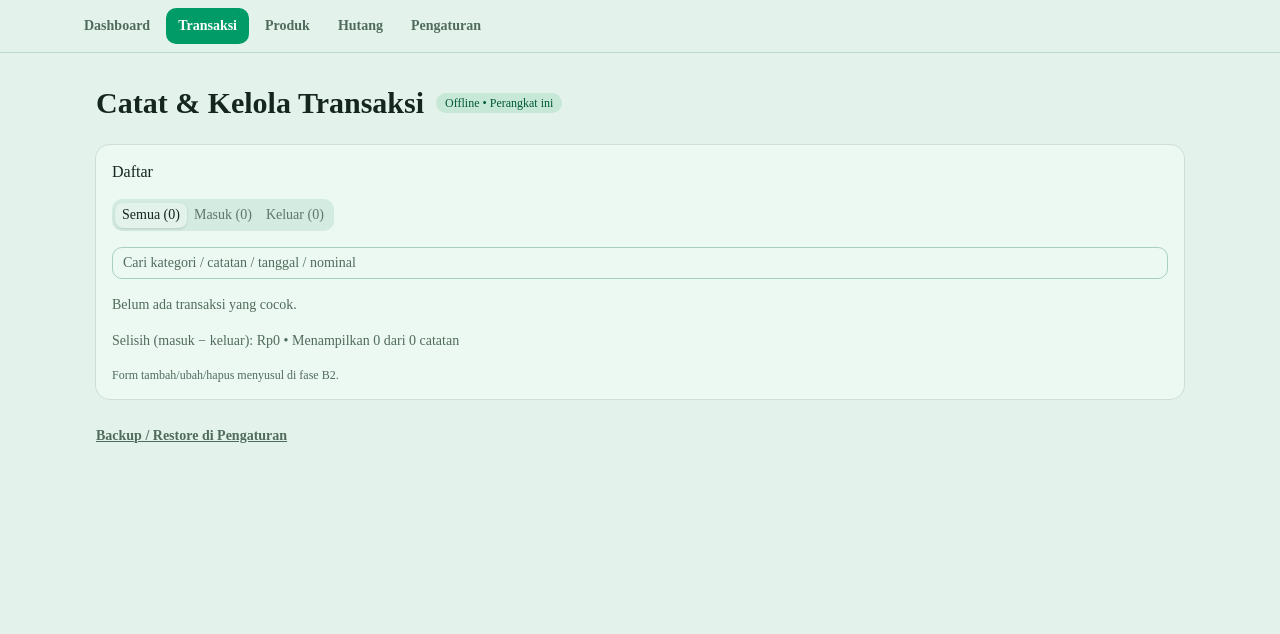
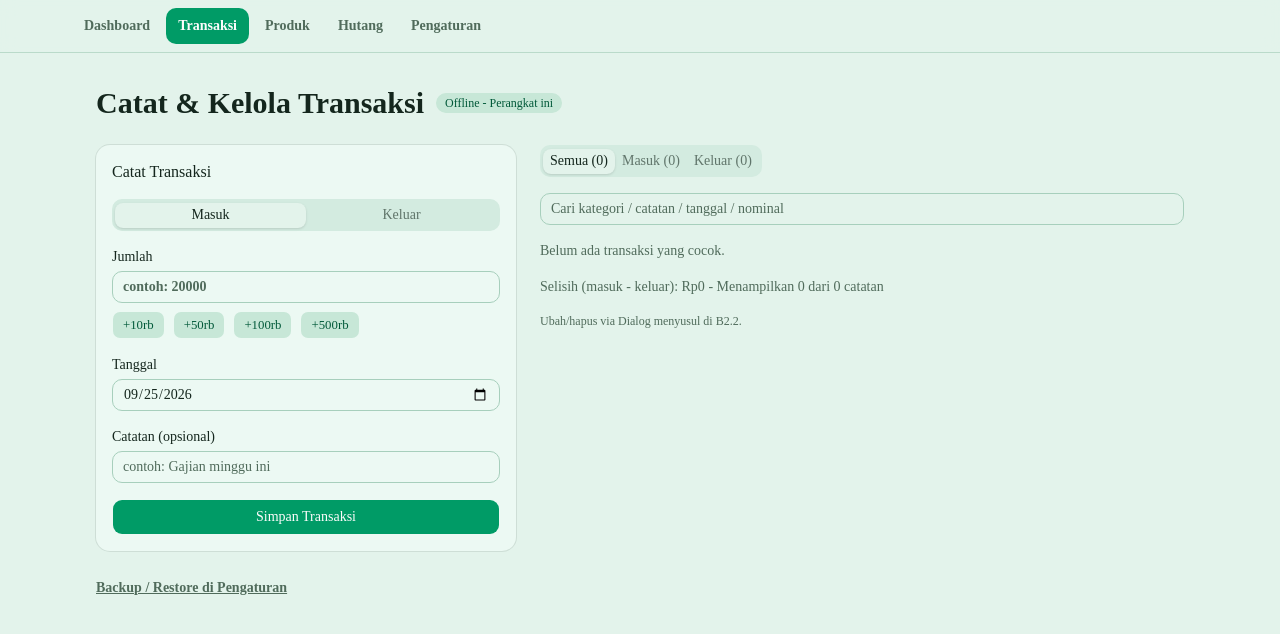
Before and after one commit to F4IRUZZZ/keuangan-next, a Next.js app: page /transaksi in a window 1280 px wide. Shown: the top 634 px of the page. Built offline with nearby package versions, Linux system fonts and the light colour scheme.

Commit message:
B2.1: form transaksi -> db-lokal + uji tulis
Tabs jenis, nominal+chips, combobox saran dinamis, tanggal, catatan, validasi+pesan, loading. Tab form/daftar ber-id (anti strict-mode). verify-b21 4/4 + tsc. Pelajaran: form state per field, onSubmit async.

```diff
--- a/app/transaksi/page.tsx
+++ b/app/transaksi/page.tsx
@@ -8,33 +8,99 @@ import { Card, CardContent, CardHeader, CardTitle } from "@/components/ui/card";
 import { Input } from "@/components/ui/input";
 import { Tabs, TabsList, TabsTrigger } from "@/components/ui/tabs";
 import {
+  addCatatan,
+  addTransaksi,
   formatRupiah,
   getTransaksi,
   kategoriOf,
   muatSemuaCatatan,
+  segarkanCacheProduk,
+  tanggalHariIni,
   type Catatan,
+  type Jenis,
   type Transaksi,
 } from "@/lib/db-lokal";
 
 function judul(t: Transaksi, notes: Catatan[]): string {
   const n = notes.find((c) => c.transaksiId === t.id);
   if (n?.isi) return n.isi;
-  return `${t.jenis === "masuk" ? "Masuk" : "Keluar"} • ${kategoriOf(t)}`;
+  return `${t.jenis === "masuk" ? "Masuk" : "Keluar"} - ${kategoriOf(t)}`;
 }
+
+const CHIPS = [10000, 50000, 100000, 500000];
 
 export default function TransaksiPage() {
   const [daftar, setDaftar] = useState<Transaksi[]>([]);
   const [notes, setNotes] = useState<Catatan[]>([]);
+  const [saran, setSaran] = useState<string[]>([]);
   const [tab, setTab] = useState("semua");
   const [cari, setCari] = useState("");
+  // Form state (pola vanilla: 1 state per field)
+  const [jenis, setJenis] = useState<Jenis>("masuk");
+  const [nominal, setNominal] = useState("");
+  const [kategori, setKategori] = useState("");
+  const [tanggal, setTanggal] = useState(tanggalHariIni());
+  const [catatan, setCatatan] = useState("");
+  const [pesan, setPesan] = useState("");
+  const [pesanOk, setPesanOk] = useState(false);
+  const [menyimpan, setMenyimpan] = useState(false);
+
+  async function muat() {
+    const [d, n, prods] = await Promise.all([
+      getTransaksi(),
+      muatSemuaCatatan(),
+      segarkanCacheProduk(),
+    ]);
+    setDaftar(d);
+    setNotes(n);
+    const kat = new Set<string>();
+    prods.forEach((p) => kat.add(p.kategori));
+    d.forEach((t) => kat.add(kategoriOf(t)));
+    setSaran(Array.from(kat).sort());
+  }
 
   useEffect(() => {
-    (async () => {
-      const [d, n] = await Promise.all([getTransaksi(), muatSemuaCatatan()]);
-      setDaftar(d);
-      setNotes(n);
-    })();
+    muat();
   }, []);
+
+  async function simpan(e: React.FormEvent) {
+    e.preventDefault();
+    const jumlah = Number(String(nominal).replace(/[^0-9]/g, "")) || 0;
+    if (!(jumlah > 0)) {
+      setPesan("Jumlah harus angka lebih dari 0 (Rp).");
+      setPesanOk(false);
+      return;
+    }
+    setMenyimpan(true);
+    try {
+      const res = await addTransaksi({
+        jenis,
+        jumlah,
+        produkId: null,
+        kategori: jenis === "keluar" ? kategori.trim() || null : null,
+        tanggal: tanggal || tanggalHariIni(),
+      });
+      if ("error" in res) {
+        setPesan(`Gagal (${res.code}): ${res.error}`);
+        setPesanOk(false);
+        return;
+      }
+      let info = `${res.data.jenis} Rp${formatRupiah(res.data.jumlah)} tercatat!`;
+      if (catatan.trim()) {
+        const rc = await addCatatan(res.data.id, catatan);
+        info += rc && "code" in rc && rc.code === 201 ? " Catatan tersimpan." : ` (Catatan gagal)`;
+      }
+      setPesan(info);
+      setPesanOk(true);
+      setNominal("");
+      setKategori("");
+      setCatatan("");
+      setTanggal(tanggalHariIni());
+      await muat();
+    } finally {
+      setMenyimpan(false);
+    }
+  }
 
   const kata = cari.trim().toLowerCase();
   const data = daftar.filter((t) => {
@@ -60,13 +126,87 @@ export default function TransaksiPage() {
     <main className="mx-auto w-full max-w-6xl space-y-6 p-4 pb-16 md:p-8">
       <div className="flex flex-wrap items-center gap-3">
         <h1 className="text-3xl font-bold">Catat &amp; Kelola Transaksi</h1>
-        <Badge variant="secondary">Offline • Perangkat ini</Badge>
+        <Badge variant="secondary">Offline - Perangkat ini</Badge>
       </div>
-      <Card>
-        <CardHeader><CardTitle>Daftar</CardTitle></CardHeader>
-        <CardContent className="space-y-4">
+
+      <div className="grid items-start gap-6 lg:grid-cols-[420px_minmax(0,1fr)]">
+        <Card>
+          <CardHeader>
+            <CardTitle>Catat Transaksi</CardTitle>
+          </CardHeader>
+          <CardContent>
+            <form onSubmit={simpan} className="space-y-4">
+              <Tabs value={jenis} onValueChange={(v) => setJenis(v as Jenis)}>
+                <TabsList id="tab-form" className="grid w-full grid-cols-2">
+                  <TabsTrigger value="masuk">Masuk</TabsTrigger>
+                  <TabsTrigger value="keluar">Keluar</TabsTrigger>
+                </TabsList>
+              </Tabs>
+              <div>
+                <label className="mb-1 block text-sm font-medium" htmlFor="jml">Jumlah</label>
+                <Input
+                  id="jml"
+                  inputMode="numeric"
+                  className="text-3xl font-bold"
+                  placeholder="contoh: 20000"
+                  value={nominal}
+                  onChange={(e) => setNominal(e.target.value)}
+                />
+                <div className="mt-2 flex flex-wrap gap-2">
+                  {CHIPS.map((c) => (
+                    <Button
+                      key={c}
+                      type="button"
+                      variant="secondary"
+                      size="sm"
+                      onClick={() => setNominal(String((Number(nominal.replace(/[^0-9]/g, "")) || 0) + c))}
+                    >
+                      +{c / 1000}rb
+                    </Button>
+                  ))}
+                </div>
+              </div>
+              {jenis === "keluar" && (
+                <div>
+                  <label className="mb-1 block text-sm font-medium" htmlFor="kat">Untuk apa?</label>
+                  <Input
+                    id="kat"
+                    list="saran-kat"
+                    placeholder="contoh: Makan / Beras / Parkir"
+                    autoComplete="off"
+                    value={kategori}
+                    onChange={(e) => setKategori(e.target.value)}
+                  />
+                  <datalist id="saran-kat">
+                    {saran.map((s) => (
+                      <option key={s} value={s} />
+                    ))}
+                  </datalist>
+                </div>
+              )}
+              <div>
+                <label className="mb-1 block text-sm font-medium" htmlFor="tgl">Tanggal</label>
+                <Input id="tgl" type="date" value={tanggal} onChange={(e) => setTanggal(e.target.value)} />
+              </div>
+              <div>
+                <label className="mb-1 block text-sm font-medium" htmlFor="ctt">Catatan (opsional)</label>
+                <Input id="ctt" placeholder="contoh: Gajian minggu ini" value={catatan} onChange={(e) => setCatatan(e.target.value)} />
+              </div>
+              <Button type="submit" className="w-full" size="lg" disabled={menyimpan}>
+                {menyimpan ? "Menyimpan..." : "Simpan Transaksi"}
+              </Button>
+              {pesan && (
+                <p className={`text-sm font-semibold ${pesanOk ? "text-emerald-600 dark:text-emerald-400" : "text-red-600 dark:text-red-400"}`}>
+                  {pesan}
+                </p>
+              )}
+            </form>
+          </CardContent>
+        </Card>
+
+        <section className="space-y-4">
           <Tabs value={tab} onValueChange={setTab}>
-            <TabsList>
+            <TabsList id="tab-daftar">
               <TabsTrigger value="semua">Semua ({data.length})</TabsTrigger>
               <TabsTrigger value="masuk">Masuk ({nMasuk})</TabsTrigger>
               <TabsTrigger value="keluar">Keluar ({data.length - nMasuk})</TabsTrigger>
@@ -89,7 +229,7 @@ export default function TransaksiPage() {
                           <strong className="truncate">{judul(t, notes)}</strong>
                         </span>
                         <span className="block truncate text-xs text-muted-foreground">
-                          {kategoriOf(t)} • {t.tanggal}
+                          {kategoriOf(t)} - {t.tanggal}
                         </span>
                       </span>
                       <strong className={`whitespace-nowrap text-xl tabular-nums ${t.jenis === "masuk" ? "text-emerald-600 dark:text-emerald-400" : "text-red-600 dark:text-red-400"}`}>
@@ -103,13 +243,13 @@ export default function TransaksiPage() {
           )}
           <p className="text-sm text-muted-foreground">
             {tab === "semua"
-              ? `Selisih (masuk − keluar): Rp${formatRupiah(mMasuk * 2 - subtotal)}`
+              ? `Selisih (masuk - keluar): Rp${formatRupiah(mMasuk * 2 - subtotal)}`
               : `Subtotal: Rp${formatRupiah(subtotal)}`}{" "}
-            • Menampilkan {data.length} dari {daftar.length} catatan
+            - Menampilkan {data.length} dari {daftar.length} catatan
           </p>
-          <p className="text-xs text-muted-foreground">Form tambah/ubah/hapus menyusul di fase B2.</p>
-        </CardContent>
-      </Card>
+          <p className="text-xs text-muted-foreground">Ubah/hapus via Dialog menyusul di B2.2.</p>
+        </section>
+      </div>
       <Link href="/pengaturan" className="text-sm font-semibold text-muted-foreground underline">
         Backup / Restore di Pengaturan
       </Link>
--- /dev/null
+++ b/tools-c2/verify-b21.js
@@ -0,0 +1,62 @@
+// Verifikasi B2.1: tulis via form transaksi Next -> db-lokal.
+const { spawn } = require("child_process");
+const { chromium } = require("D:\\Project Developments\\Webapp Keuangan\\tools\\uji\\node_modules\\playwright-core");
+
+const PORT = Number(process.env.UJI_PORT || 3003);
+const BASE = `http://localhost:${PORT}`;
+const hasil = [];
+const lapor = (n, ok, d) => {
+  hasil.push(ok);
+  console.log(`${ok ? "ok: " : "GAGAL: "}${n}${d ? ` — ${d}` : ""}`);
+};
+
+(async () => {
+  const srv = spawn("npm", ["run", "dev", "--", "--port", String(PORT)], { cwd: __dirname + "\\..", shell: true });
+  const t0 = Date.now();
+  for (;;) {
+    try {
+      const r = await fetch(`${BASE}/transaksi`);
+      if (r.status === 200) break;
+    } catch {}
+    if (Date.now() - t0 > 180000) throw new Error("dev tak hidup");
+    await new Promise((s) => setTimeout(s, 2000));
+  }
+  const browser = await chromium.launch();
+  const page = await (await browser.newContext()).newPage();
+  const errs = [];
+  page.on("pageerror", (e) => errs.push(e.message));
+  try {
+    await page.goto(`${BASE}/transaksi`, { waitUntil: "load", timeout: 120000 });
+    // Validasi: submit kosong -> pesan error
+    await page.click('button[type="submit"]');
+    await page.waitForFunction(
+      () => /lebih dari 0/.test(document.body.textContent ?? ""),
+      null,
+      { timeout: 10000 }
+    );
+    lapor("validasi nominal 0", true);
+    // Tulis keluar 15000 + catatan (set jenis di FORM dulu agar #kat tampil)
+    await page.locator("#tab-form").getByRole("tab", { name: /^Keluar/ }).click();
+    await page.fill("#jml", "15000");
+    await page.fill("#kat", "TesB2");
+    await page.fill("#ctt", "Uji tulis B2");
+    await page.click('button[type="submit"]');
+    await page.waitForFunction(() => /tercatat/.test(document.body.textContent ?? ""), null, { timeout: 10000 });
+    await page.waitForFunction(() => /Uji tulis B2/.test(document.body.textContent ?? ""), null, { timeout: 10000 });
+    lapor("tulis keluar + catatan", true);
+    // Persistensi: reload -> tetap ada
+    await page.reload({ waitUntil: "load", timeout: 120000 });
+    await page.waitForFunction(() => /Uji tulis B2/.test(document.body.textContent ?? ""), null, { timeout: 15000 });
+    lapor("persist IndexedDB", true);
+    const serius = errs.filter((m) => !/favicon/i.test(m));
+    lapor("console bersih", serius.length === 0, serius.slice(0, 2).join(" | "));
+  } catch (e) {
+    lapor("FATAL", false, String(e.message ?? e).split("\n")[0]);
+    process.exitCode = 1;
+  } finally {
+    await browser.close().catch(() => {});
+    srv.kill();
+  }
+  console.log(hasil.every(Boolean) ? "B21-ALL-OK" : "B21-GAGAL");
+  if (!hasil.every(Boolean)) process.exitCode = 1;
+})();
```
Also changed, not shown: 1 other file (tests, documents, lock files or other folders).
